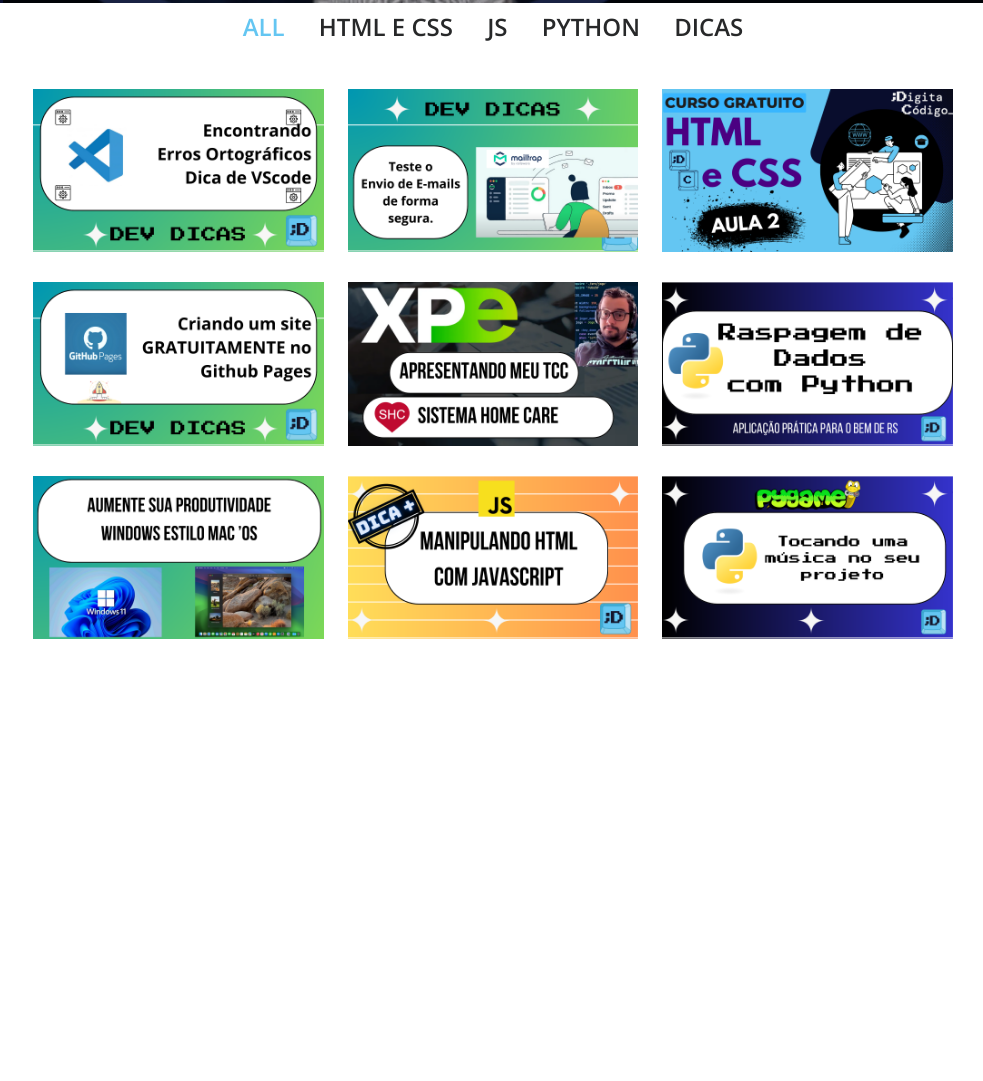
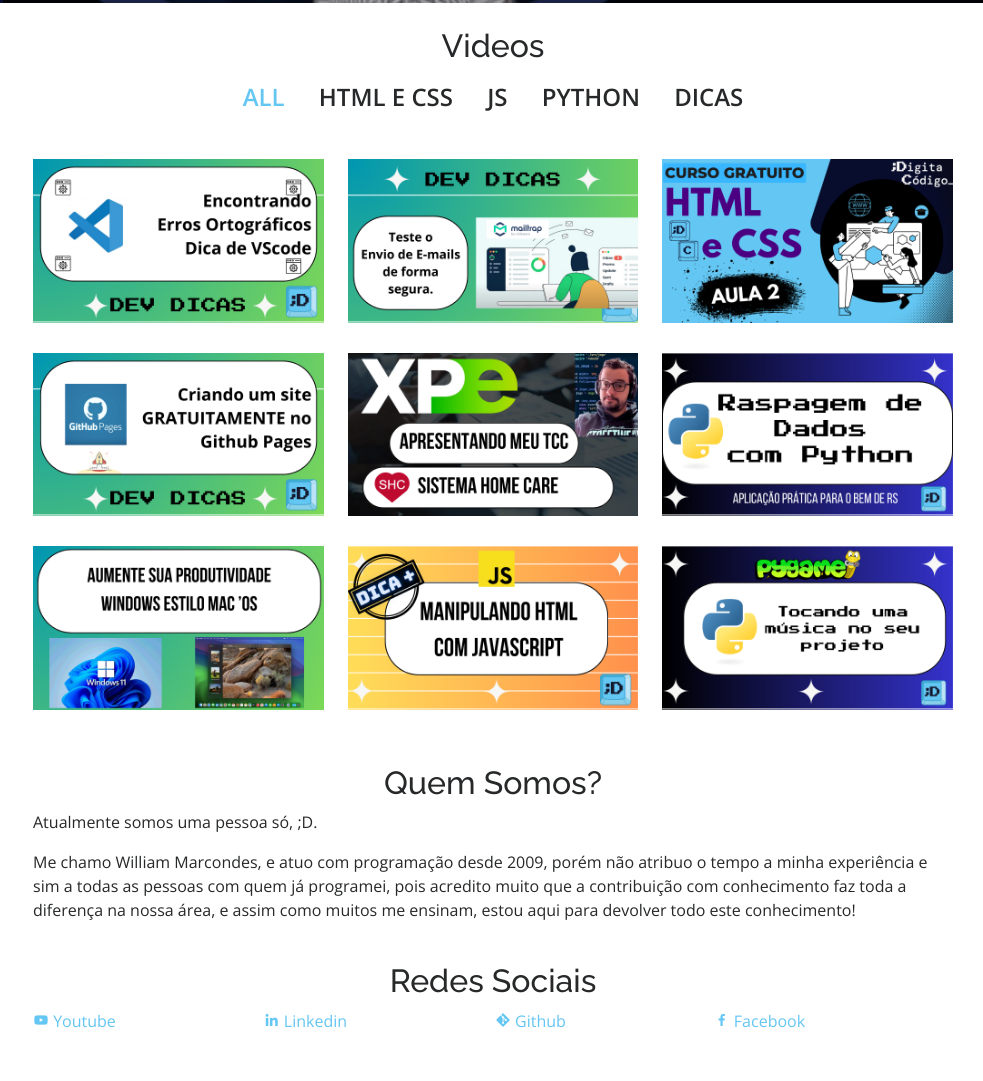
Before and after one commit to williamarcondes/digitacodigo, a plain HTML site: page index.html in a window 1280 px wide. Shown: the part 797-1878 px from the top of the page, without its empty margins (297-1280 px from the left). Before the commit the page ends 1466 px from the top, so only its background shows below. Drawn offline with nearby package versions, Linux system fonts and the light colour scheme.

Commit message:
wim-feat: Quem somos

```diff
--- a/assets/css/style.css
+++ b/assets/css/style.css
@@ -405,6 +405,12 @@ h6 {
 }
 
 /*--------------------------------------------------------------
+# Who
+--------------------------------------------------------------*/
+
+
+
+/*--------------------------------------------------------------
 # Portfolio Details
 --------------------------------------------------------------*/
 .portfolio-details {
--- a/index.html
+++ b/index.html
@@ -58,6 +58,9 @@
         <ul>
           <li><a href="#hero" class="nav-link scrollto active"><i class="bx bx-home"></i> <span>Home</span></a></li>
           <li><a href="#portfolio" class="nav-link scrollto"><i class="bx bx-book-content"></i> <span>Portfolio</span></a></li>
+          <li><a href="#quem-somos" class="nav-link scrollto"><i class='bx bx-wink-smile'></i> <span>Quem Somos</span></a></li>
+          <li><a href="#redes" class="nav-link scrollto"><i class='bx bx-wink-smile'></i> <span>Redes</span></a></li>
+          <li><a href="https://www.youtube.com/@DigitaCodigo" class="nav-link scrollto"><i class='bx bxl-youtube'></i> <span>Youtube</span></a></li>
         </ul>
       </nav><!-- .nav-menu -->
     </div>
@@ -76,18 +79,19 @@
     <section id="portfolio" class="portfolio section-bg">
       <div class="container">
         <div class="row" data-aos="fade-up">
-          <div class="col-lg-12 d-flex justify-content-center">
-            <ul id="portfolio-filters">
+          <div class="col-lg-12 d-flex align-items-center pt-4 flex-column">
+            <div><h2> Videos</h2>  </div>
+            <div><ul id="portfolio-filters">
               <li data-filter="*" class="filter-active">All</li>
               <li data-filter=".filter-html">Html e Css</li>
               <li data-filter=".filter-js">JS</li>
               <li data-filter=".filter-python">Python</li>
               <li data-filter=".filter-types">Dicas</li>
-            </ul>
+            </ul></div>
           </div>
         </div>
 
-        <div class="row portfolio-container" data-aos="fade-up" data-aos-delay="100">
+        <div class="row who-container" data-aos="fade-up" data-aos-delay="100">
 
           <div class="col-lg-4 col-md-6 portfolio-item filter-types">
             <div class="portfolio-wrap">
@@ -183,6 +187,42 @@
 
       </div>
     </section><!-- End Portfolio Section -->
+
+      <!-- ======= Who Section ======= -->
+      <section id="quem-somos" class="portfolio section-bg">
+        <div class="container">
+          <div class="d-flex align-items-center pt-4 flex-column" data-aos="fade-up" data-aos-delay="100">
+            <div>
+              <h2> Quem Somos?</h2>
+            </div>
+            <div>
+
+                Atualmente somos uma pessoa só, ;D.
+              </p>
+              <p>Me chamo William Marcondes, e atuo com programação desde 2009,
+                porém não atribuo o tempo a minha experiência e sim a todas as pessoas com quem já programei,
+                pois acredito muito que a contribuição com conhecimento faz toda a diferença na nossa área,
+                e assim como muitos me ensinam, estou aqui para devolver todo este conhecimento!
+              </p>
+          <div>
+        </div>
+      </section><!-- End Who Section -->
+
+      <section id="redes" class="portfolio section-bg pb-5">
+        <div class="container">
+            <div class="pt-4" data-aos="fade-up" data-aos-delay="100">
+              <div class="d-flex align-items-center justify-content-center">
+                <h2> Redes Sociais</h2>
+              </div>
+              <div class="d-flex align-items-center flex-row justify-content-between">
+                <a href="https://www.youtube.com/@DigitaCodigo" ><i class="bx bxl-youtube"></i> <span>Youtube</span></a>
+                <a href="https://www.linkedin.com/in/williamarcondes/" ><i class="bx bxl-linkedin"></i> <span>Linkedin</span></a>
+                <a href="https://github.com/williamarcondes" ><i class="bx bxl-git"></i> <span>Github</span></a>
+                <a href="https://www.facebook.com/groups/247527795288815/" ><i class="bx bxl-facebook"></i> <span>Facebook</span></a>
+              <div>
+          </div>
+        </div>
+      </section><!-- End Who Section -->
   </main><!-- End #main -->
 
   <!-- ======= Footer ======= -->
@@ -196,7 +236,7 @@
         <!-- You can delete the links only if you purchased the pro version. -->
         <!-- Licensing information: https://bootstrapmade.com/license/ -->
         <!-- Purchase the pro version with working PHP/AJAX contact form: https://bootstrapmade.com/iportfolio-bootstrap-portfolio-websites-template/ -->
-        Designed by <a href="https://bootstrapmade.com/">BootstrapMade</a>
+        Designed by <a href="https://bootstrapmade.com/">BootstrapMade Digita Código</a>
       </div>
     </div>
   </footer><!-- End  Footer -->
```
